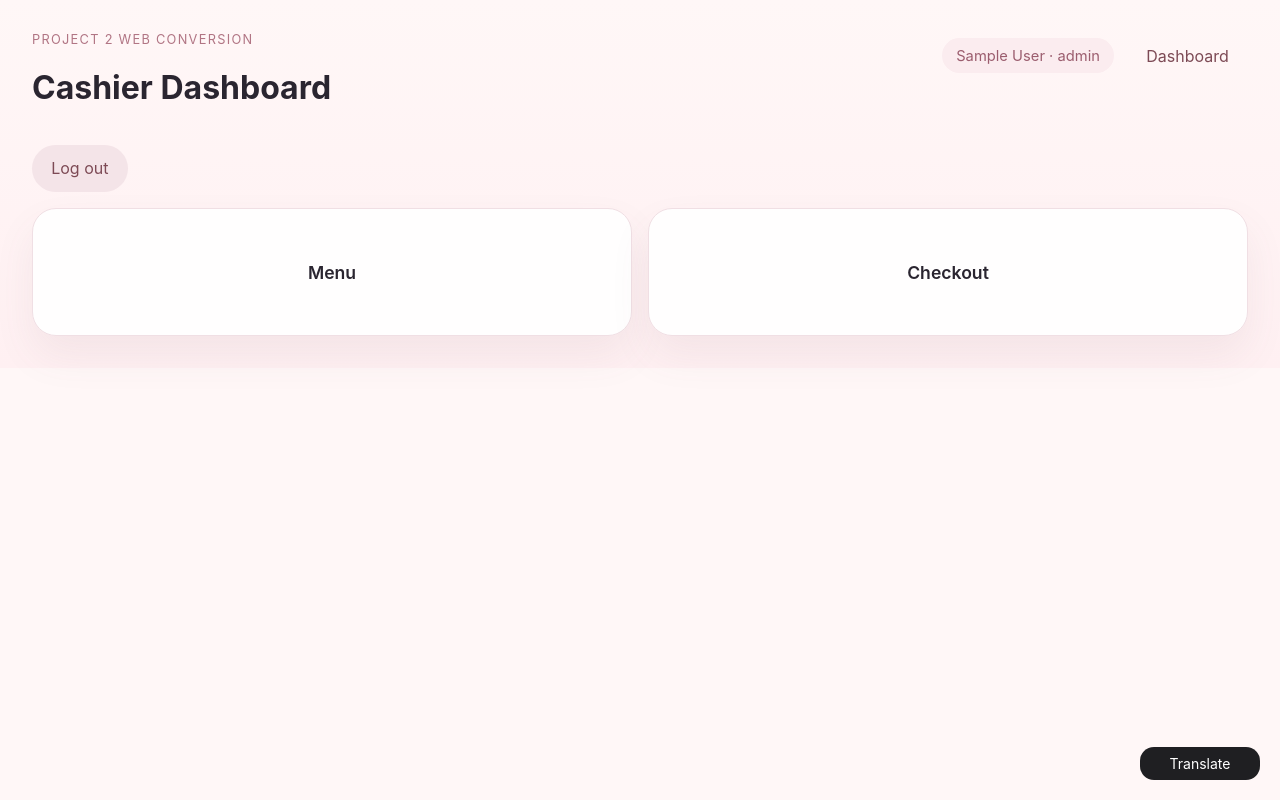
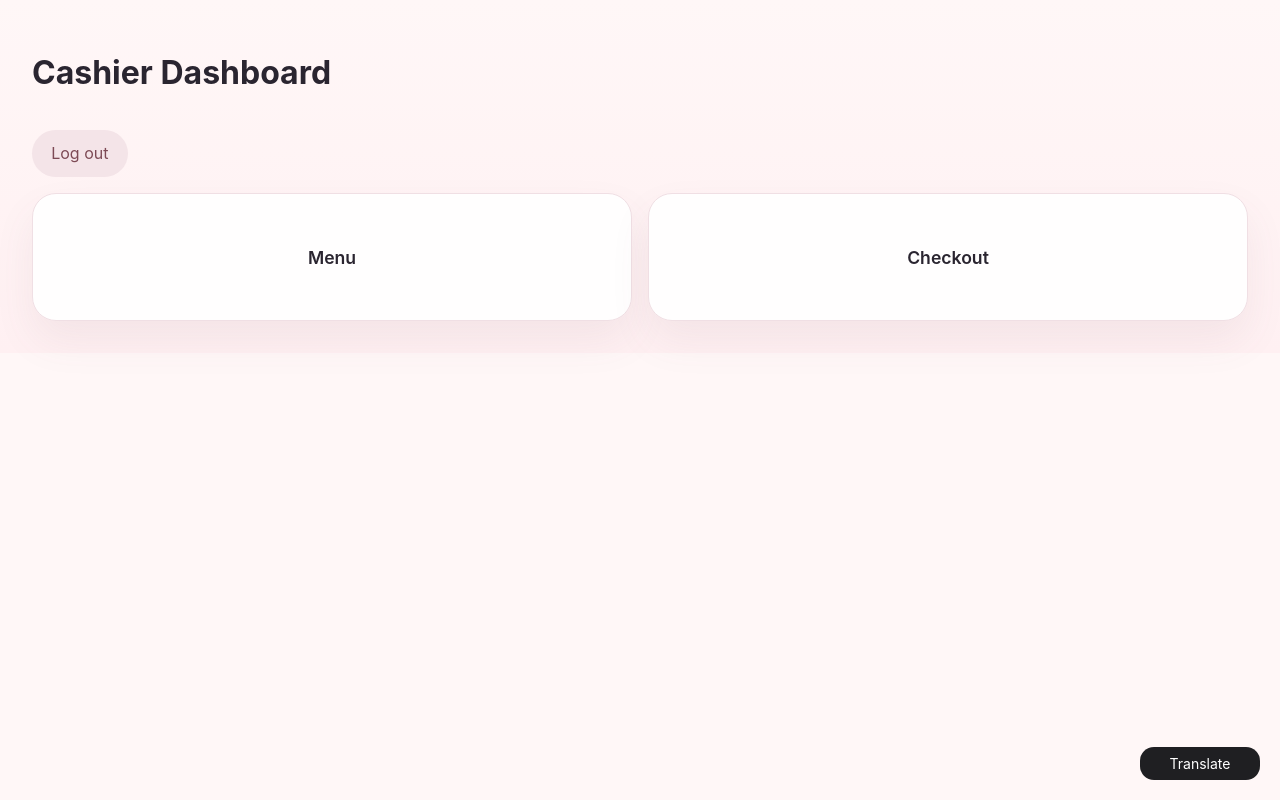
Before and after one commit to CSCE-331-Spring-2026-900-908/project3-team30, a React (Vite) app in the folder client/: page /cashier in a window 1280 px wide. Built offline with nearby package versions, Linux system fonts and the light colour scheme; sample sign-in values are in the browser's storage.

Commit message:
remove old page header

```diff
--- a/client/src/components/PageShell.jsx
+++ b/client/src/components/PageShell.jsx
@@ -8,14 +8,10 @@ export default function PageShell({ title, subtitle, actions, children }) {
     <div className="app-shell">
       <header className="topbar">
         <div>
-          <p className="eyebrow">Project 2 Web Conversion</p>
           <h1>{title}</h1>
           {subtitle ? <p className="subtle">{subtitle}</p> : null}
         </div>
-        <div className="topbar-right">
-          {user ? <span className="pill">{user.firstName} {user.lastName} · {user.role}</span> : null}
-          <Link className="ghost-link" to={user?.role === 'manager' ? '/manager' : '/cashier'}>Dashboard</Link>
-        </div>
+
       </header>
       {actions ? <div className="page-actions">{actions}</div> : null}
       <main>{children}</main>
```
